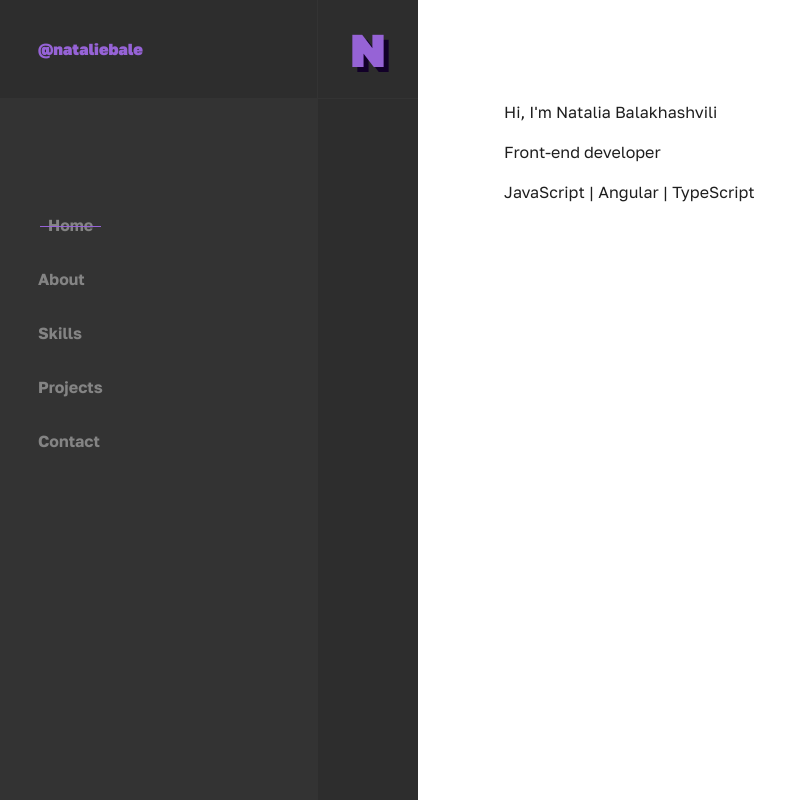
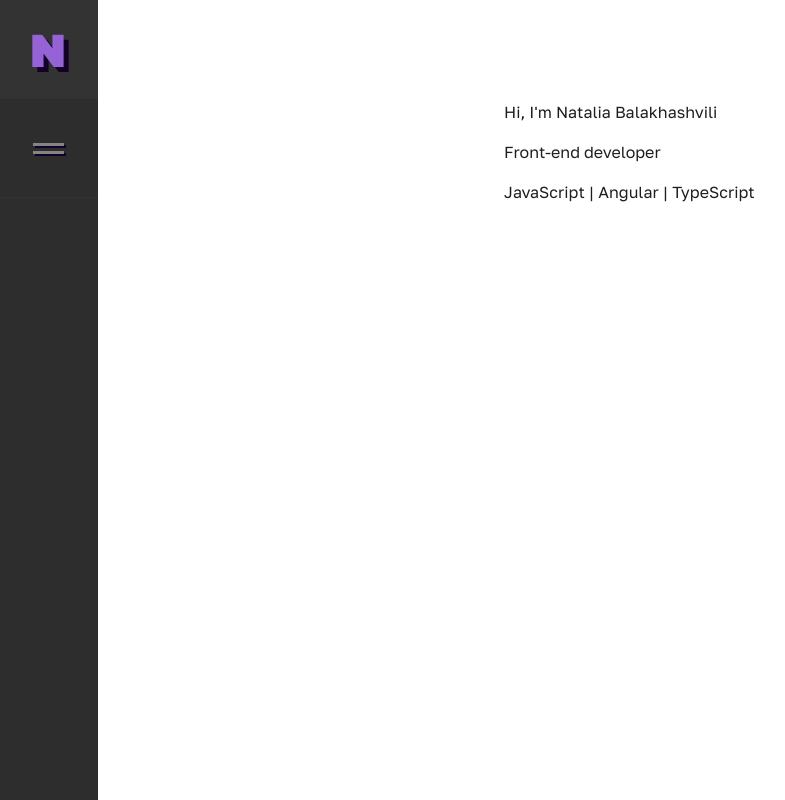
Before and after one commit to nataliebale/portfolio, an Angular app: page /home in a window 1280 px wide. Shown: the whole page, without its empty margins (2-787 px from the left). Built offline with nearby package versions, Linux system fonts and the light colour scheme.

Commit message:
feat - menu animation finished

```diff
--- a/src/app/app.component.html
+++ b/src/app/app.component.html
@@ -1,8 +1,8 @@
 <section class="app-body">
-  <div class="app-header">
-    <app-header></app-header>
+  <div class="app-header" [class.open]="toggleBarIsActive">
+    <app-header (toggleChangeEmit)="onToggleBarChange($event)"></app-header>
   </div>
-  <div class="app-main">
+  <div class="app-main" [class.open]="toggleBarIsActive">
     <router-outlet></router-outlet>
   </div>
 </section>
--- a/src/app/app.component.scss
+++ b/src/app/app.component.scss
@@ -9,9 +9,21 @@
   &-header{
     width: 420px;
     z-index: 1;
+    position: relative;
+    left: -320px;
+    transition: 0.3s;
+
+    &.open{
+      left: 0;
+    }
   }
 
   &-main{
-    width: calc(100% - 420px);
+    width: calc(100% - 100px);
+    transition: 0.3s;
+
+    &.open{
+      margin-left: 320px;
+    }
   }
 }
--- a/src/app/app.component.ts
+++ b/src/app/app.component.ts
@@ -7,4 +7,9 @@ import { Component } from '@angular/core';
 })
 export class AppComponent {
   title = 'portfolio-project';
+  toggleBarIsActive: boolean = false;
+
+  onToggleBarChange(event: boolean){
+    this.toggleBarIsActive = event;
+  }
 }
--- a/src/app/layout/header/constants/menu-items.ts
+++ b/src/app/layout/header/constants/menu-items.ts
@@ -2,23 +2,23 @@ import { MenuItem } from "../entity/header.interface";
 
 export const MENU_ITEMS: MenuItem[] = [
   {
-    title: 'Home',
+    title: '01. Home',
     url: '/home'
   },
   {
-    title: 'About',
+    title: '02. About',
     url: '/about'
   },
   {
-    title: 'Skills',
+    title: '03. Skills',
     url: '/skills'
   },
   {
-    title: 'Projects',
+    title: '04. Projects',
     url: '/projects'
   },
   {
-    title: 'Contact',
+    title: '05. Contact',
     url: '/contact'
   }
 ]
--- a/src/app/layout/header/header.component.html
+++ b/src/app/layout/header/header.component.html
@@ -3,6 +3,7 @@
     <div class="menu-left_logo">
       @nataliebale
     </div>
+
     <nav class="menu-nav">
       <ul>
         <li *ngFor="let item of menuItems" class="menu-nav_item">
@@ -14,9 +15,18 @@
       </ul>
     </nav>
   </div>
+
   <div class="menu-right">
     <a [routerLink]="'home'" class="menu-right_logo">
       N
     </a>
+    <div class="toggle-bar"
+         [class.active]="toggleBarIsActive"
+         (click)="onToggleBarChange()">
+      <div>
+        <div class="toggle-bar_line"></div>
+        <div class="toggle-bar_line"></div>
+      </div>
+    </div>
   </div>
 </header>
--- a/src/app/layout/header/header.component.scss
+++ b/src/app/layout/header/header.component.scss
@@ -4,6 +4,7 @@ header{
   display: flex;
   width: 100%;
   height: 100vh;
+  transition: 0.3s;
   background: #2D2D2D;
 }
 
@@ -18,7 +19,8 @@ header{
       display: flex;
       align-items: center;
       font-size: 16px;
-      color: variables.$color-github-purple;
+      color: #848484;
+      text-shadow: 2px 2px variables.$color-github-purple-shadow;
       height: 98px;
       border-right: 1px solid #333333;
       padding-left: 40px;
@@ -56,6 +58,7 @@ header{
       cursor: pointer;
       display: inline-block;
       color: #848484;
+      text-shadow: 2px 2px variables.$color-github-purple-shadow;
       font-weight: 600;
       font-size: 16px;
       transform: scale(1, 1);
@@ -83,10 +86,8 @@ header{
     &--active{
       transform: translateX(10px);
       filter: blur(0px);
-      //text-shadow: 5px 5px variables.$color-github-purple-shadow;
 
       &::after{
-        //width: 100%;
         left: 0px;
 
         transform-origin: 0 0;
@@ -95,3 +96,36 @@ header{
     }
   }
 }
+
+.toggle-bar{
+  height: 99px;
+  border-bottom: 1px solid #333333;
+  display: flex;
+  align-items: center;
+  justify-content: center;
+  transition: 0.2s;
+  cursor: pointer;
+
+  &_line{
+    margin: 5px auto;
+    width: 31px;
+    height: 3px;
+    background: #848484;
+    transition: 0.2s;
+    box-shadow: 2px 2px variables.$color-github-purple-shadow;;
+  }
+
+  &:hover,
+  &.active{
+    background: #333333;
+  }
+
+  &.active{
+    .toggle-bar_line:first-child{
+      transform: rotate(30deg) translateY(4px);
+    }
+    .toggle-bar_line:last-child{
+      transform: rotate(-30deg) translateY(-5px);
+    }
+   }
+}
--- a/src/app/layout/header/header.component.ts
+++ b/src/app/layout/header/header.component.ts
@@ -1,4 +1,4 @@
-import { Component } from '@angular/core';
+import { Component, EventEmitter, Output } from '@angular/core';
 import { MenuItem } from "./entity/header.interface";
 import { MENU_ITEMS } from "./constants/menu-items";
 
@@ -8,8 +8,16 @@ import { MENU_ITEMS } from "./constants/menu-items";
   styleUrls: ['./header.component.scss']
 })
 export class HeaderComponent {
+  @Output() toggleChangeEmit: EventEmitter<boolean> = new EventEmitter<boolean>();
+
   public menuItems: Array<MenuItem> = MENU_ITEMS;
+  public toggleBarIsActive: boolean = false;
 
   constructor() { }
 
+  onToggleBarChange(){
+    this.toggleBarIsActive = !this.toggleBarIsActive;
+    this.toggleChangeEmit.emit(this.toggleBarIsActive);
+  }
+
 }
```
